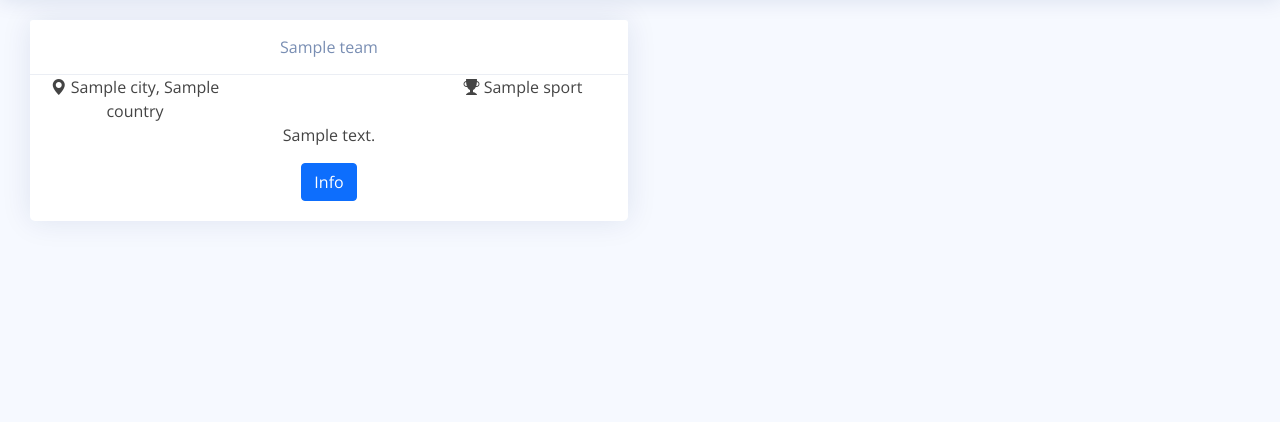
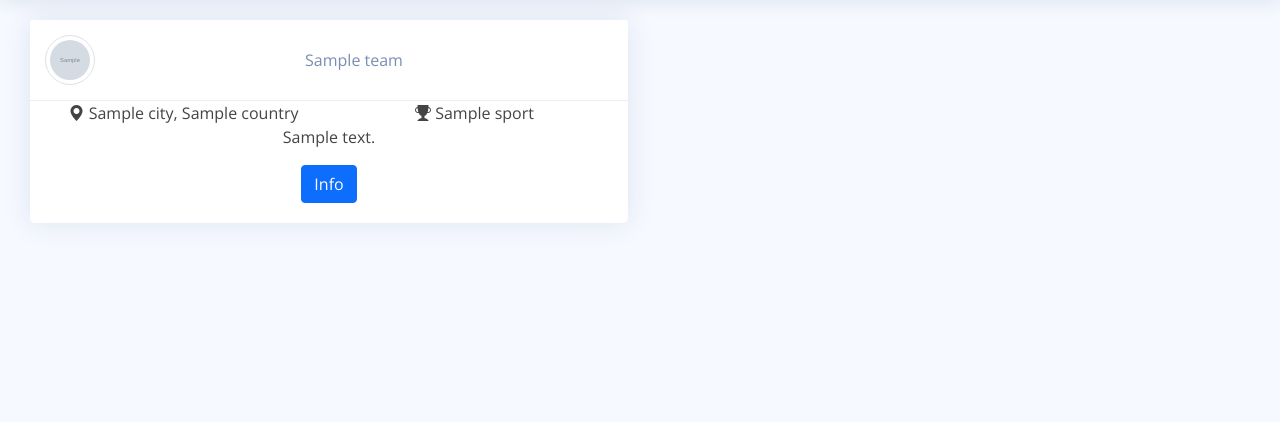
Before and after one commit to saad-out/TeamZone, a Flask app: template web/templates/myteams.html in a window 1280 px wide. Shown: the part 60-482 px from the top of the page. Run offline with Flask 3, Linux system fonts and the light colour scheme; the template is opened without the code that fills it: most values are stand-ins (such as "Sample title", 1, 10 or a date in 2020); grey boxes marked "Sample" are stand-in pictures; parts of the project's set-up code (start-up, migrations or seed data) failed here and were passed over; some libraries are stand-ins or nearby versions.

Commit message:
implement creating teams

```diff
--- a/models/engine/storage.py
+++ b/models/engine/storage.py
@@ -48,12 +48,11 @@ class Storage:
         TZ_ENV = getenv('TZ_ENV')
 
         # Create SQLAlchemy engine instance
-        """self.__engine = create_engine('mysql+mysqldb://{}:{}@{}/{}'.
+        self.__engine = create_engine('mysql+mysqldb://{}:{}@{}/{}'.
                                       format(TZ_MYSQL_USER,
                                              TZ_MYSQL_PWD,
                                              TZ_MYSQL_HOST,
-                                             TZ_MYSQL_DB))"""
-        self.__engine = create_engine('sqlite:///tz.db')
+                                             TZ_MYSQL_DB))
         # Drop all tables in the database if in test environment
         if TZ_ENV == "test":
             Base.metadata.drop_all(self.__engine)
--- a/web/templates/myteams.html
+++ b/web/templates/myteams.html
@@ -1,24 +1,31 @@
-{% extends "base.html" %}
-
-{% block title %}
+{% extends "base.html" %} {% block title %}
 <title>My Teams</title>
-{% endblock title %}
-
-{% block main %}
+{% endblock title %} {% block main %}
 <div class="row">
   {% for team in teams %}
   <div class="col-lg-6">
     <div class="card text-center">
-      <div class="card-header">{{ team.name }}</div>
+      <div
+        class="card-header d-flex justify-content-between align-items-center"
+      >
+        <img
+          src="{{ url_for('static', filename='images/teams/{}'.format(team.image)) }}"
+          alt="Team Logo"
+          class="img-fluid img-thumbnail rounded-circle img-sm"
+          style="height: 50px; width: 50px"
+        />
+
+        <span>{{ team.name }}</span>
+        <div></div>
+      </div>
       <div class="card-body">
         <!--<h5 class="card-title">Team bio</h5>-->
         <div class="row">
-          <div class="col-lg-4">
+          <div class="col-lg-6">
             <i class="bi bi-geo-alt-fill"></i>
             <span>{{ team.city.name }}, {{ team.city.country.name }}</span>
           </div>
-          <div class="col-lg-4"></div>
-          <div class="col-lg-4">
+          <div class="col-lg-6">
             <i class="bi bi-trophy-fill"></i>
             <span>{{ team.sport.name }}</span>
           </div>
@@ -31,3 +38,32 @@
   {% endfor %}
 </div>
 {% endblock main %}
+
+<div class="col-lg-12">
+  <div class="card text-center">
+    <div class="card-header d-flex justify-content-between align-items-center">
+      <img
+        src="/static/images/teams/${team.image}"
+        alt="Team Logo"
+        class="img-fluid img-thumbnail rounded-circle img-sm mx-auto"
+        style="height: 50px; width: 50px"
+      /><span>${team.name}</span>
+      <div></div>
+    </div>
+    <div class="card-body">
+      <div class="row">
+        <div class="col-lg-4">
+          <i class="bi bi-geo-alt-fill"></i>
+          <span>${team.city}, ${team.country}</span>
+        </div>
+        <div class="col-lg-4"></div>
+        <div class="col-lg-4">
+          <i class="bi bi-trophy-fill"></i>
+          <span>${team.sport}</span>
+        </div>
+      </div>
+      <p class="card-text">${team.bio}</p>
+      <a href="/search/${team.id}" class="btn btn-primary">Connect</a>
+    </div>
+  </div>
+</div>
--- a/web/templates/profile.html
+++ b/web/templates/profile.html
@@ -10,7 +10,7 @@
         <img
           src="{{ url_for('static', filename='images/users/{}'.format(current_user.image)) }}"
           alt="Profile"
-          class="rounded-circle"
+          class="img-fluid rounded-circle w-50 h-50 mx-auto d-block"
           style="max-width: 100%; height: auto"
         />
         <h2>{{ current_user.name }}</h2>
--- a/web/templates/team.html
+++ b/web/templates/team.html
@@ -107,6 +107,12 @@
     <div class="col-md-6">
       <div class="card">
         <div class="card-body">
+          <img
+            src="{{ url_for('static', filename='images/teams/{}'.format(team.image)) }}"
+            alt="Team Logo"
+            class="img-fluid rounded-circle w-50 h-50 mx-auto d-block"
+            style="max-width: 100%; height: auto"
+          />
           <h5 class="card-title">Team Details</h5>
           <div class="row">
             <div class="col-lg-3 col-md-4 label">Name</div>
--- a/web/views/teams.py
+++ b/web/views/teams.py
@@ -18,8 +18,6 @@ def myteams():
 def edit_team(id):
     team = storage.get(Team, id)
     if request.method == 'POST':
-        print(request.form)
-        print(request.files)
         team.name = request.form.get('teamname')
         team.bio = request.form.get('teambio')
         #country_id = request.form.get('countryid')
```
Also changed, not shown: web/static/scripts/search.js (+9 -1 lines), web/static/images/users/748a2760-6be1-44b9-b8bc-e13d9b4e4446.png (deleted).
